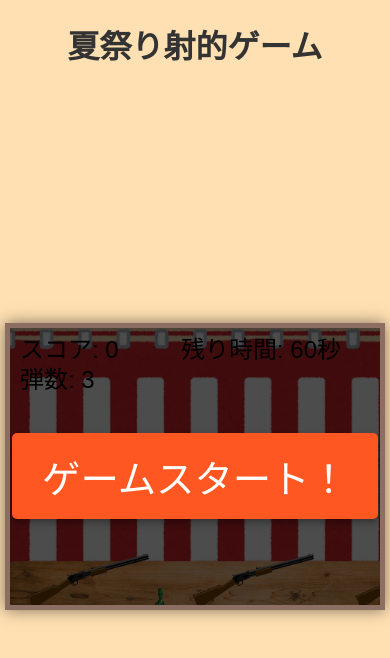
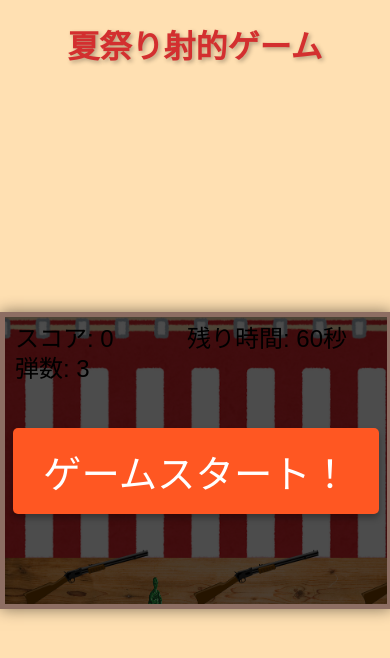
Before and after one commit to MSTakeshi/-20250725_shootinggallery, a plain HTML site: page index.html in a window 390 px wide. Drawn offline with Linux system fonts and the light colour scheme.

Commit message:
Further adjust game screen size for mobile to be larger

```diff
--- a/style.css
+++ b/style.css
@@ -9,6 +9,12 @@ body {
     font-family: 'Arial Rounded MT Bold', 'Helvetica Rounded', Arial, sans-serif; /* 丸みのあるフォント */
     color: #333;
     overflow: hidden; /* スクロールバーが出ないように */
+}
+
+h1 {
+    color: #d32f2f; /* 赤系のタイトル色 */
+    text-shadow: 2px 2px 4px rgba(0, 0, 0, 0.3); /* 影をつけて立体感を出す */
+    margin-bottom: 10px; /* タイトル下の余白を減らす */
 }
 
 #gameContainer {
@@ -27,18 +33,18 @@ body {
 /* スマートフォンなどの小さい画面での調整 */
 @media (max-width: 800px), (max-height: 600px) {
     #gameContainer {
-        width: 95vw; /* ビューポートの幅の95%を使用（余白のため） */
+        width: 98vw; /* ビューポートの幅の98%を使用 */
         height: auto; /* アスペクト比に基づいて高さを自動調整 */
-        max-height: 95vh; /* ビューポートの高さの95%に制限 */
+        max-height: 98vh; /* ビューポートの高さの98%に制限 */
     }
 }
 
 /* 横向き（landscape）の場合の調整 */
 @media screen and (orientation: landscape) {
     #gameContainer {
-        height: 95vh; /* ビューポートの高さの95%を使用 */
+        height: 98vh; /* ビューポートの高さの98%を使用 */
         width: auto; /* 高さに合わせて幅を自動調整 */
-        max-width: calc(95vh * 4 / 3); /* 高さに合わせた最大幅 */
+        max-width: calc(98vh * 4 / 3); /* 高さに合わせた最大幅 */
     }
 }
 
```
